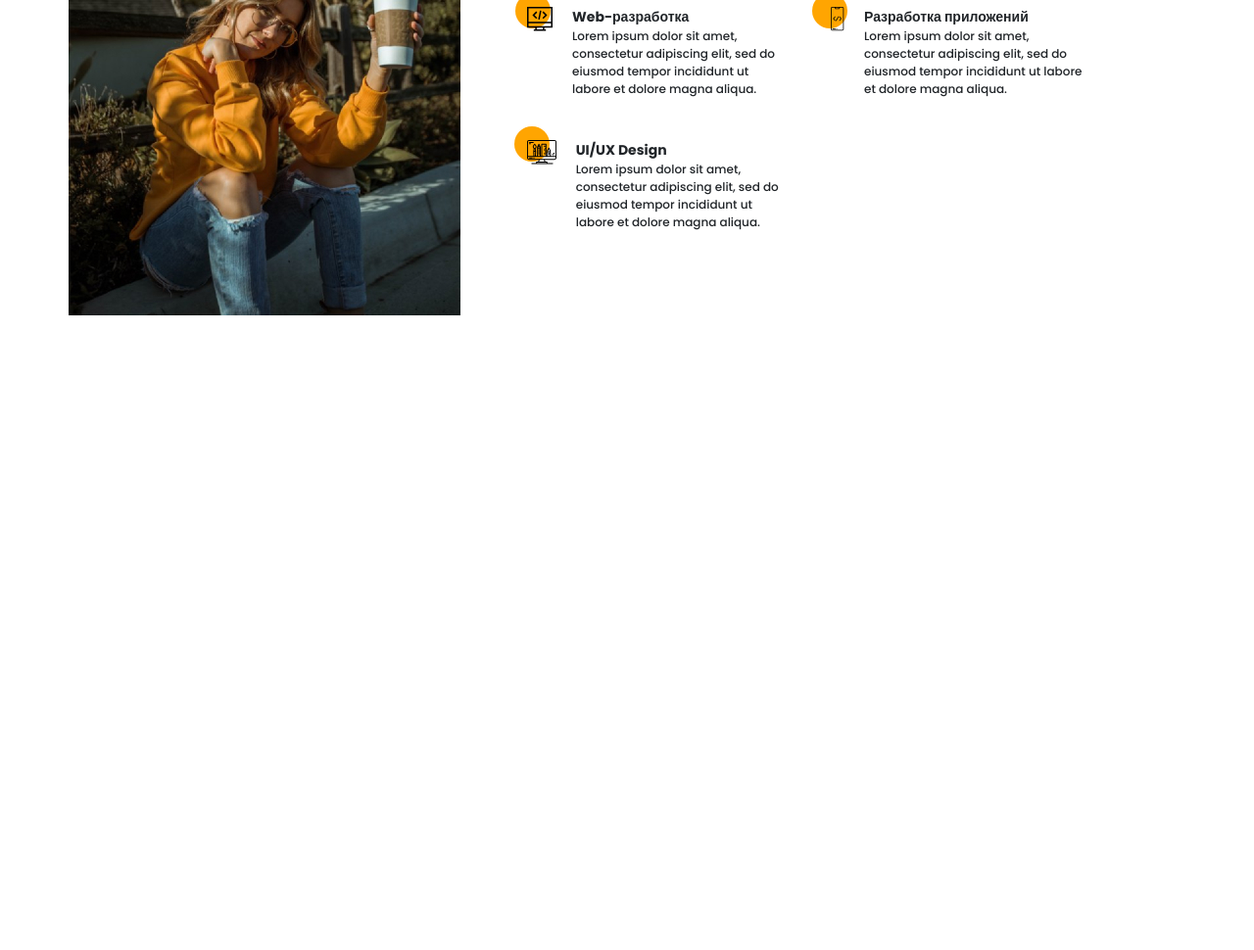
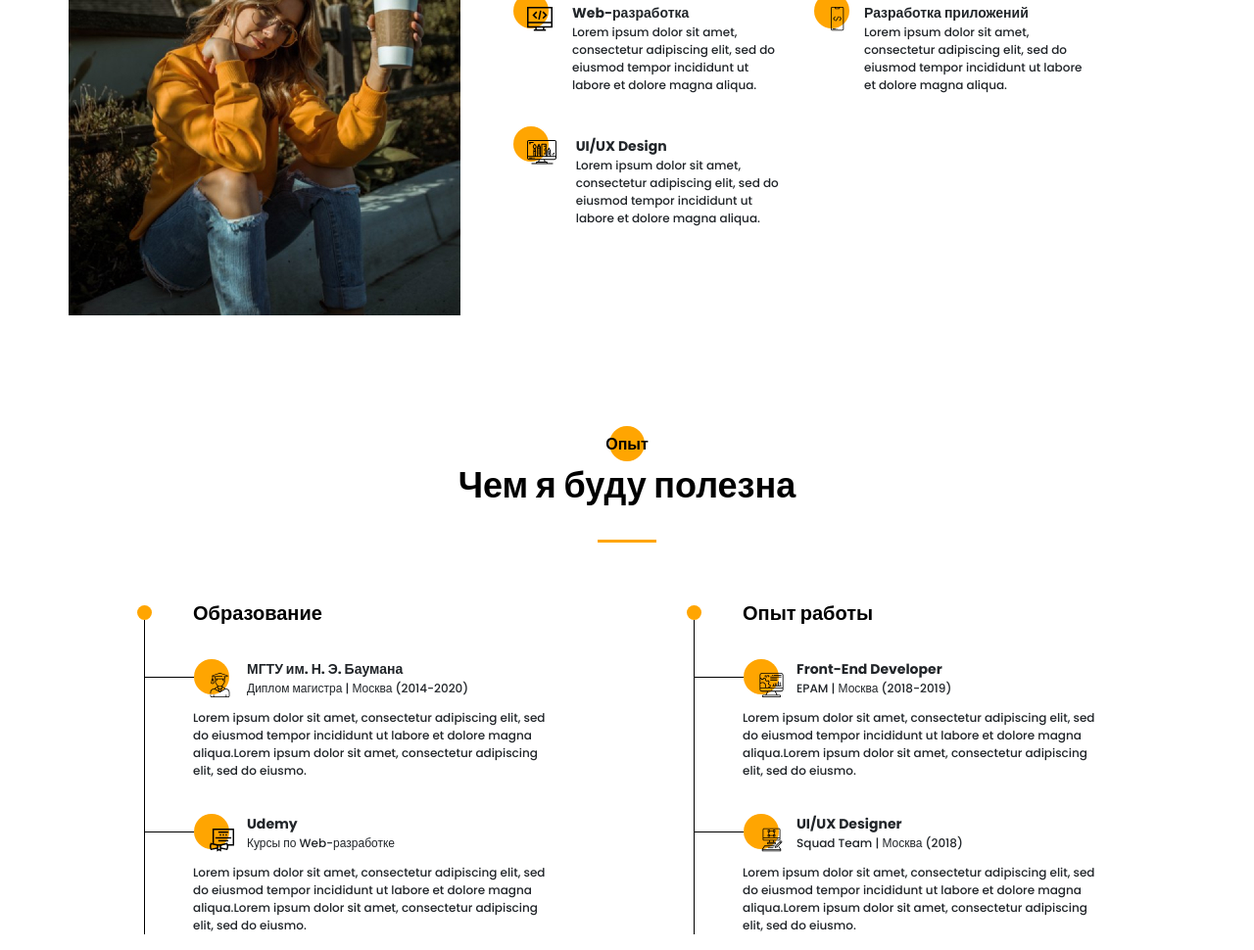
Before and after one commit to GuyFromEkb/sitePortfolio_learnProject, a website: page src/index.html in a window 1280 px wide. Shown: the part 1198-2168 px from the top of the page at 98% size. Before the commit the page ends 1640 px from the top, so only its background shows below. Drawn offline with Linux system fonts and the light colour scheme.

Commit message:
Сделал ешё 1 секцию, использовал grid

```diff
--- a/src/index.html
+++ b/src/index.html
@@ -106,15 +106,14 @@
 
     </section>
     <section class="about-me">
-        <div class="container">
         <div class="about-me__grid-wrap">
             <img src="img/main_photo.jpg" alt="photo" class="about-me__photo">
             <div class="about-me__info">
-                    <div class="subtitle mt6px about-me__subtitle">Про меня</div>
+                <h3 class="subtitle mt6px about-me__subtitle">Про меня</h3>
                 <div class="title mt6px">Меня зовут Сергей</div>
-                    <div class="about-me__line"></div>
-                    <div class="about-me__descr">Lorem ipsum dolor sit amet, consectetur adipiscing elit, sed do eiusmod tempor incididunt ut labore et dolore magna aliqua. Ut enim ad minim veniam, quis nostrud exercitation ullamco laboris nisi ut aliquip ex ea commodo consequat.
-                        Duis aute irure dolor in reprehenderit in voluptate velit esse cillum dolore eu fugiat nulla pariatur. Excepteur sint occaecat cupidatat non proident, sunt in culpa qui officia deserunt mollit anim id est laborum</div>
+                <div class="divider"></div>
+                <div class="about-me__descr">Lorem ipsum dolor sit amet, consectetur adipiscing elit, sed do eiusmod tempor incididunt ut labore et dolore magna aliqua. Ut enim ad minim veniam, quis nostrud exercitation ullamco laboris nisi ut aliquip ex ea commodo consequat. Duis
+                    aute irure dolor in reprehenderit in voluptate velit esse cillum dolore eu fugiat nulla pariatur. Excepteur sint occaecat cupidatat non proident, sunt in culpa qui officia deserunt mollit anim id est laborum</div>
                 <div class="about-me__skills-wrap">
                     <div class="about-me__skill">
                         <div class="about-me__skill_img">
@@ -147,12 +146,79 @@
 
                 </div>
             </div>
+        </div>
+    </section>
+    <section class="experience">
+        <div class="container">
+            <h3 class="subtitle experience__subtitle">Опыт</h3>
+            <div class="title experience__title">Чем я буду полезна</div>
+            <div class="divider"></div>
+            <div class="experience__wrap">
+                <div class="experience__colum">
+                    <div class="subtitle">Образование</div>
+                    <ul>
+                        <li>
+                            <div class="experience__colum-header">
+                                <div class="experience__colum-icon">
+                                    <img src="icons/experience/university.svg" alt="universe">
+                                </div>
+                                <div class="experience__colum-title">МГТУ им. Н. Э. Баумана</div>
+                                <div class="experience__colum-subtitle">Диплом магистра | Москва (2014-2020)</div>
+                            </div>
+                            <div class="experience__colum-body">Lorem ipsum dolor sit amet, consectetur adipiscing elit, sed do eiusmod tempor incididunt ut labore et dolore magna aliqua.Lorem ipsum dolor sit amet, consectetur adipiscing elit, sed do eiusmo. </div>
+
+
+                        </li>
+                        <li>
+                            <div class="experience__colum-header">
+                                <div class="experience__colum-icon">
+                                    <img src="icons/experience/courses.svg" alt="universe">
+                                </div>
+                                <div class="experience__colum-title">Udemy</div>
+                                <div class="experience__colum-subtitle">Курсы по Web-разработке </div>
+                            </div>
+                            <div class="experience__colum-body">Lorem ipsum dolor sit amet, consectetur adipiscing elit, sed do eiusmod tempor incididunt ut labore et dolore magna aliqua.Lorem ipsum dolor sit amet, consectetur adipiscing elit, sed do eiusmo. </div>
+
+
+                        </li>
+
+                    </ul>
 
                 </div>
+                <div class="experience__colum">
+                    <div class="subtitle">Опыт работы</div>
+                    <ul>
+                        <li>
+                            <div class="experience__colum-header">
+                                <div class="experience__colum-icon">
+                                    <img src="icons/experience/developer.svg" alt="universe">
+                                </div>
+                                <div class="experience__colum-title">Front-End Developer</div>
+                                <div class="experience__colum-subtitle">EPAM | Москва (2018-2019)</div>
+                            </div>
+                            <div class="experience__colum-body">Lorem ipsum dolor sit amet, consectetur adipiscing elit, sed do eiusmod tempor incididunt ut labore et dolore magna aliqua.Lorem ipsum dolor sit amet, consectetur adipiscing elit, sed do eiusmo. </div>
 
 
+                        </li>
+                        <li>
+                            <div class="experience__colum-header">
+                                <div class="experience__colum-icon">
+                                    <img src="icons/experience/designer.svg" alt="universe">
+                                </div>
+                                <div class="experience__colum-title">UI/UX Designer</div>
+                                <div class="experience__colum-subtitle">Squad Team | Москва (2018)</div>
+                            </div>
+                            <div class="experience__colum-body">Lorem ipsum dolor sit amet, consectetur adipiscing elit, sed do eiusmod tempor incididunt ut labore et dolore magna aliqua.Lorem ipsum dolor sit amet, consectetur adipiscing elit, sed do eiusmo. </div>
+
+
+                        </li>
+
+                    </ul>
+
+                </div>
             </div>
 
+        </div>
 
     </section>
 
--- a/src/sass/blocks/_about-me.scss
+++ b/src/sass/blocks/_about-me.scss
@@ -5,15 +5,12 @@
         @include text-circl;
     }
     &__grid-wrap {
-        width: 1040px;
+        margin: 0 auto;
+        // height: 100vh;
+        width: 1140px;
         display: grid;
         grid-template-columns: 400px 575px;
         column-gap: 68px;
-    }
-    &__line {
-        width: 60px;
-        height: 3px;
-        background-color: $main-color;
     }
     &__descr {
         margin-top: 20px;
@@ -23,7 +20,7 @@
         margin-top: 40px;
         display: grid;
         grid-template-columns: 260px 260px;
-        grid-template-rows: 116px 116px;
+        grid-template-rows: minmax(116px, auto) minmax(116px, auto);
         column-gap: 50px;
         row-gap: 20px;
     }
@@ -31,23 +28,27 @@
         display: flex;
         &_img {
             img {
-                margin-right: 20px;
                 width: auto;
                 height: 25px;
             }
+            width: auto;
+            height: 25px;
+            display: inline-block;
+            margin-right: 20px;
             position: relative;
             @include text-circl;
             &::before {
-                top: -12%;
-                left: -26.3%;
+                top: -14px;
+                left: -14px;
             }
         }
         &_icon-mob {
             &::before {
-                left: -57%;
+                left: -17px;
             }
         }
         &_subtitle {
+            margin-top: -4px;
             font-weight: 700;
             font-size: 14px;
             line-height: 21px;
--- /dev/null
+++ b/src/sass/blocks/_experience.scss
@@ -0,0 +1,103 @@
+.experience {
+    &__subtitle {
+        position: relative;
+        text-align: center;
+        @include text-circl;
+        &:before {
+            left: 50%;
+            transform: translateX(-50%);
+        }
+    }
+    &__title {
+        text-align: center;
+    }
+    .divider {
+        margin: 0 auto;
+        margin-top: 25px;
+    }
+    &__wrap {
+        margin: 0 auto;
+        margin-top: 60px;
+        display: grid;
+        grid-template-columns: 425px 425px;
+        column-gap: 136px;
+        justify-content: center;
+        .subtitle {
+            position: relative;
+            font-weight: 700;
+            font-size: 20px;
+            padding-left: 50px;
+            &::before {
+                content: "";
+                display: block;
+                position: absolute;
+                top: 3.5px;
+                left: -7px;
+                width: 15px;
+                height: 15px;
+                background-color: $main-color;
+                border-radius: 60%;
+            }
+        }
+    }
+    &__colum {
+        &-header {
+            position: relative;
+            padding-left: 55px;
+            &::before {
+                content: "";
+                position: absolute;
+                top: 18px;
+                left: -49px;
+                height: 1px;
+                width: 50px;
+                background-color: #000;
+            }
+        }
+        &-icon {
+            position: absolute;
+            left: 17px;
+            bottom: 0;
+            display: inline-block;
+            @include text-circl;
+            &:before {
+                top: -14px;
+                left: -16px;
+            }
+        }
+        &-title {
+            font-weight: 700;
+            font-size: 14px;
+            line-height: 21px;
+        }
+        &-subtitle {
+            font-weight: 500;
+            font-size: 12px;
+            line-height: 18px;
+        }
+        &-body {
+            margin-top: 12px;
+            font-weight: 500;
+            font-size: 12px;
+            line-height: 18px;
+        }
+    }
+    ul {
+        li {
+            margin-top: 35px;
+            position: relative;
+            list-style-type: none;
+            text-decoration: none;
+            padding-left: 50px;
+            &::before {
+                content: "";
+                position: absolute;
+                top: -40px;
+                left: 0;
+                width: 1px;
+                height: calc(100% + 40px);
+                background-color: #000;
+            }
+        }
+    }
+}
--- a/src/sass/style.scss
+++ b/src/sass/style.scss
@@ -13,8 +13,15 @@
     margin: 0 auto;
 }
 
+.divider {
+    width: 60px;
+    height: 3px;
+    background-color: $main-color;
+}
+
 @import 'blocks/promo';
 @import 'blocks/titles';
 @import 'blocks/buttons';
 @import 'blocks/menu';
 @import 'blocks/about-me';
+@import 'blocks/experience';
```
Also changed, not shown: src/css/style.min.css. Lines whose indentation alone changed are shown as unchanged.
